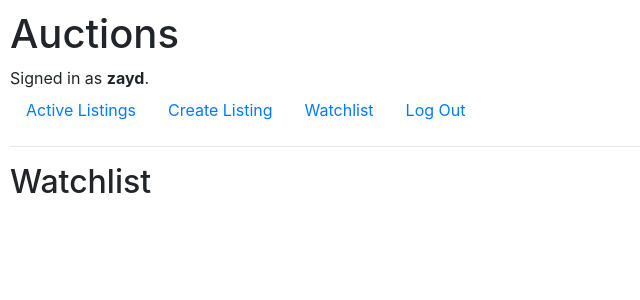
After one commit to zaydbf/CS50, a Django app: page /watchlist in a window 1280 px wide. The commit adds this page. Shown: the top 300 px of the page, without its empty margins (0-640 px from the left). Run offline with Django 3.2, Linux system fonts and the light colour scheme; a user stored in the database is signed in; data comes from the database, SQL or seed files in the repository; data that the repository does not hold is empty; some libraries are stand-ins or nearby versions.

Commit message:
fixed some issues & added comments and bid

```diff
--- a/Web Programming with Python and JavaScript/Project 2/commerce/auctions/admin.py
+++ b/Web Programming with Python and JavaScript/Project 2/commerce/auctions/admin.py
@@ -1,7 +1,9 @@
 from django.contrib import admin
-from .models import User, Category, Listing
+from .models import User, Category, Listing, Comment, Bid
 # Register your models here.
 
 admin.site.register(User)
 admin.site.register(Category)
 admin.site.register(Listing)
+admin.site.register(Comment)
+admin.site.register(Bid)
--- a/Web Programming with Python and JavaScript/Project 2/commerce/auctions/models.py
+++ b/Web Programming with Python and JavaScript/Project 2/commerce/auctions/models.py
@@ -11,11 +11,18 @@
     def __str__(self):
        return self.categoryName
 
+class Bid(models.Model):
+    bid = models.FloatField(default=0)
+    user = models.ForeignKey(User, on_delete=models.CASCADE, blank=True, null=True, related_name="userBid")
+
+    def __str__(self):
+        return str(self.bid)
+
 class Listing(models.Model):
     title = models.CharField(max_length=64)
     description = models.CharField(max_length=600)
     image_url = models.CharField(max_length=1000)
-    price = models.FloatField()
+    price = models.ForeignKey(Bid, on_delete=models.CASCADE, blank=True, null=True, related_name="bidPrice")
     is_active = models.BooleanField(default=True)
 
     owner = models.ForeignKey(User, on_delete=models.CASCADE, blank=True, null=True,  related_name="user")
@@ -25,3 +32,11 @@
 
     def __str__(self):
         return self.title
+
+class Comment(models.Model):
+    author = models.ForeignKey(User, on_delete=models.CASCADE, blank=True, null=True, related_name="userComment")
+    listing = models.ForeignKey(Listing, on_delete=models.CASCADE, blank=True, null=True, related_name="listingComment")
+    message = models.CharField(max_length=200)
+
+    def __str__(self):
+        return f"{self.author} comment on {self.listing} : {self.message}"
--- a/Web Programming with Python and JavaScript/Project 2/commerce/auctions/templates/auctions/layout.html
+++ b/Web Programming with Python and JavaScript/Project 2/commerce/auctions/templates/auctions/layout.html
@@ -25,6 +25,9 @@
                     <a class="nav-link" href="{% url 'create' %}">Create Listing</a>
                 </li>
                 <li class="nav-item">
+                    <a class="nav-link" href="{% url 'watchlist' %}">Watchlist</a>
+                </li>
+                <li class="nav-item">
                     <a class="nav-link" href="{% url 'logout' %}">Log Out</a>
                 </li>
             {% else %}
--- /dev/null
+++ b/Web Programming with Python and JavaScript/Project 2/commerce/auctions/templates/auctions/watchlist.html
@@ -0,0 +1,17 @@
+{% extends "auctions/layout.html" %}
+
+{% block body %}
+    <h2>Watchlist</h2>
+    <div class="row mx-3">
+        {% for listing in listings %}
+            <div class="card" style="width: 18rem;">
+                <img class="card-img-top" src="{{ listing.image_url }}" alt="{{ listing.title }}">
+                <div class="card-body">
+                    <h5 class="card-title">{{ listing.title }}</h5>
+                    <p class="card-text">{{ listing.description }}</p>
+                    <a href="{% url 'listing' id=listing.id %}" class="btn btn-primary">Details</a>
+                </div>
+            </div>
+        {% endfor %}
+    </div>
+{% endblock %}
--- a/Web Programming with Python and JavaScript/Project 2/commerce/auctions/urls.py
+++ b/Web Programming with Python and JavaScript/Project 2/commerce/auctions/urls.py
@@ -10,6 +10,8 @@
     path("create",views.createListing, name="create"),
     path("displayCategory", views.displayCategory, name="displayCategory"),
     path("listing/<int:id>", views.listing, name="listing"),
-    path("removeWatchlist/<int:id>", views.listing, name="removeWatchlist"),
-    path("addWatchlist/<int:id>", views.listing, name="addWatchlist")
+    path("removeWatchlist/<int:id>", views.removeWatchlist, name="removeWatchlist"),
+    path("addWatchlist/<int:id>", views.addWatchlist, name="addWatchlist"),
+    path("watchlist", views.displayWatchlist, name="watchlist"),
+    path("addComment/<int:id>", views.addComment, name="addComment")
 ]
--- a/Web Programming with Python and JavaScript/Project 2/commerce/auctions/views.py
+++ b/Web Programming with Python and JavaScript/Project 2/commerce/auctions/views.py
@@ -4,24 +4,48 @@
 from django.shortcuts import render
 from django.urls import reverse
 
-from .models import User , Category, Listing
+from .models import User , Category, Listing, Comment, Bid
 
 def listing(request, id):
     listingData = Listing.objects.get(pk=id)
-    isListingInWatchlist = False
+    isListingInWatchlist = request.user in listingData.watchlist.all()
+    allComments = Comment.objects.filter(listing=listingData)
+
     return render(request, "auctions/listing.html", {
         "listing" : listingData,
-        "isListingInWatchlist" : isListingInWatchlist
+        "isListingInWatchlist" : isListingInWatchlist,
+        "allComments" : allComments
     })
-
-
+def addComment(request, id):
+    if request.method == "POST":
+        currentuser = request.user
+        listingData = Listing.objects.get(pk=id)
+        message = request.POST["newComment"]
+        newComment = Comment(
+            author=currentuser,
+            listing=listingData,
+            message=message
+        )
+        newComment.save()
+        return HttpResponseRedirect(reverse("listing", args=(id, )))
 def addWatchlist(request, id):
-    pass
+    currentuser = request.user
+    listingData = Listing.objects.get(pk=id)
+    listingData.watchlist.add(currentuser)
+    return HttpResponseRedirect(reverse("listing", args=(id, )))
 
 def removeWatchlist(request, id):
-    pass
+    currentuser = request.user
+    listingData = Listing.objects.get(pk=id)
+    listingData.watchlist.remove(currentuser)
+    return HttpResponseRedirect(reverse("listing", args=(id, )))
 
-
+def displayWatchlist(request):
+    currentuser = request.user
+    listings = currentuser.listingWatchlist.all()
+    return render(request, "auctions/watchlist.html", {
+        "listings" : listings
+    })
 
 
 def index(request):
@@ -58,11 +82,16 @@
         currentUser = request.user
         # Get all content about the particular category
         category = Category.objects.get(categoryName=categoryName)
+        # Create a new bid object
+        bid = Bid(bid=float(price),
+            user=currentUser
+        )
+        bid.save()
         # Create a new listing object
         newListing = Listing(title = title,
             description=description,
             image_url=imageurl,
-            price=float(price),
+            price=bid,
             owner=currentUser,
             category=category
             )
```
Also changed, not shown: Web Programming with Python and JavaScript/Project 2/commerce/auctions/templates/auctions/listing.html (+23 -1 lines), Web Programming with Python and JavaScript/Project 2/commerce/auctions/migrations/0005_comment.py (added), Web Programming with Python and JavaScript/Project 2/commerce/auctions/migrations/0006_bid_alter_listing_price.py (added), Web Programming with Python and JavaScript/Project 2/commerce/db.sqlite3.
